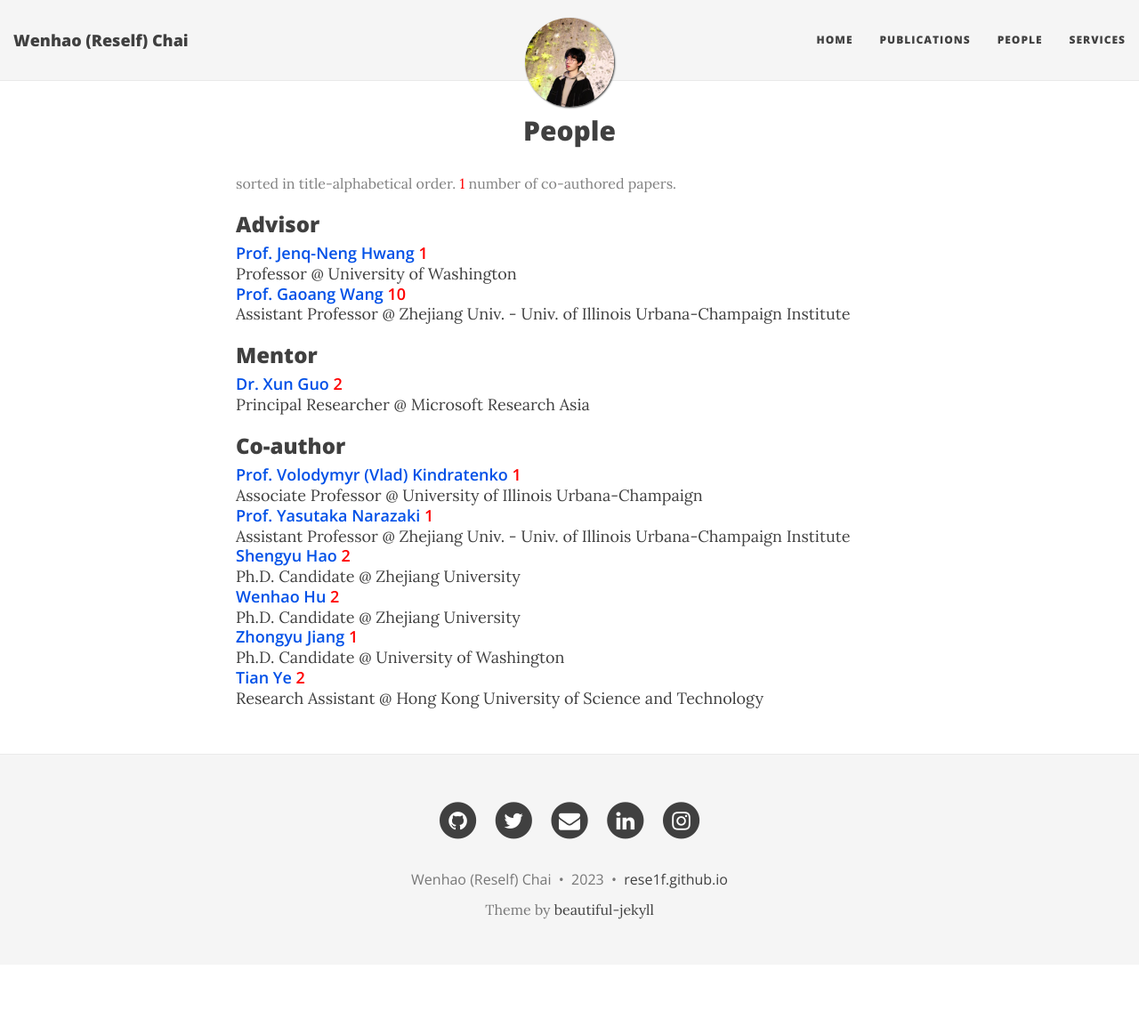
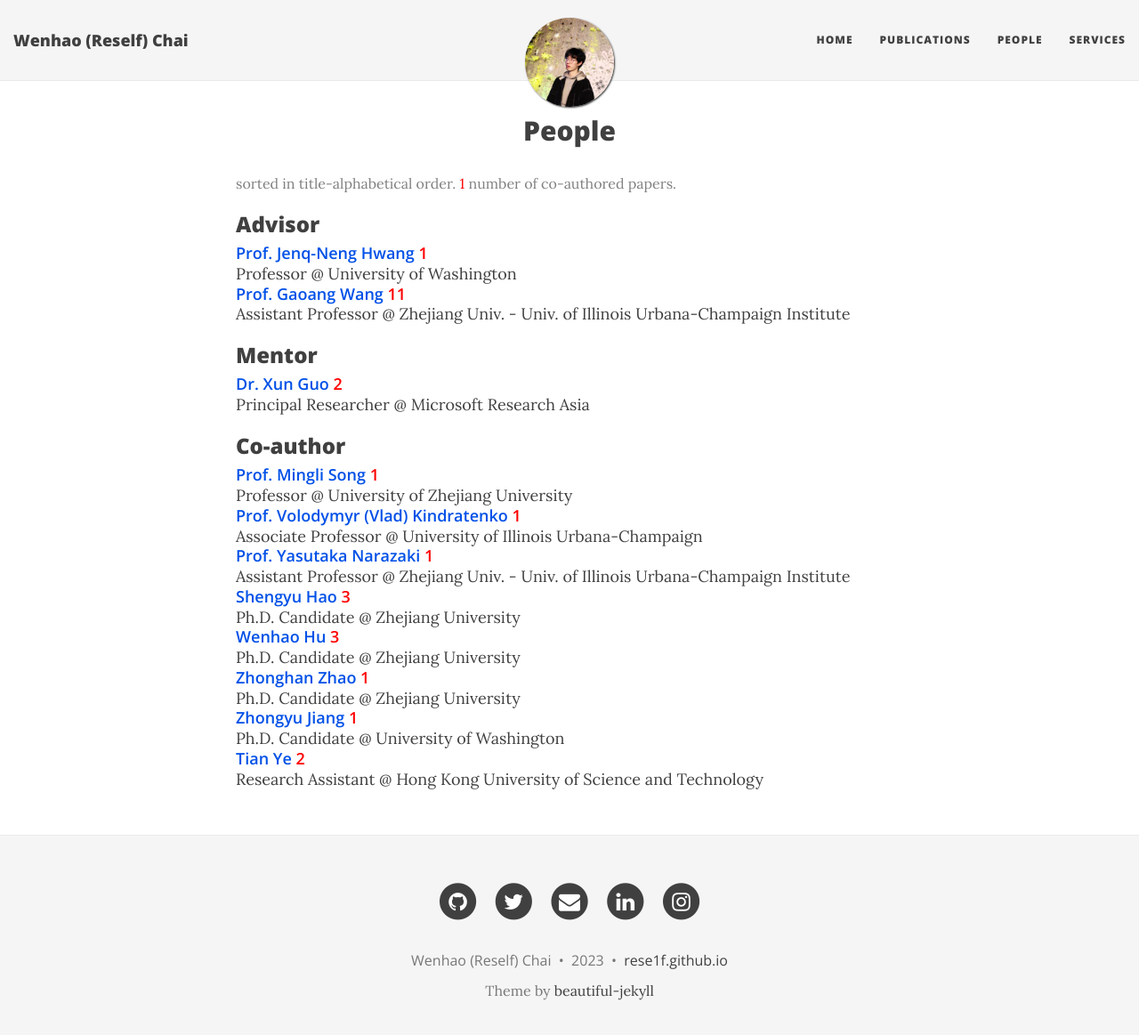
Before and after one commit to hikomal/hikomal.github.io, a Jekyll site: the page built from people.html, in a window 1280 px wide and 1175 px high. Shown: the top 1163 px of the window at 89% size. Built offline with Jekyll 4.4.1, drawn with Linux system fonts in a browser that asks for light colours; nearby versions of some CDN libraries.

Commit message:
Update people.html

```diff
--- a/people.html
+++ b/people.html
@@ -26,7 +26,7 @@ sorted in title-alphabetical order.
 Professor @ University of Washington
 <br>
 
-<h3><a href="https://person.zju.edu.cn/en/gaoangwang">Prof. Gaoang Wang</a><font color="red"> 10 </font></h3>
+<h3><a href="https://person.zju.edu.cn/en/gaoangwang">Prof. Gaoang Wang</a><font color="red"> 11 </font></h3>
 Assistant Professor @ Zhejiang Univ. - Univ. of Illinois Urbana-Champaign Institute
 <br>
 
@@ -40,20 +40,27 @@ Principal Researcher @ Microsoft Research Asia
 
 <h2>Co-author</h2>
 
+<h3><a href="https://person.zju.edu.cn/msong">Prof. Mingli Song</a><font color="red"> 1 </font></h3>
+Professor @ University of Zhejiang University
+<br>
+
 <h3><a href="https://cs.illinois.edu/about/people/faculty/kindrtnk">Prof. Volodymyr (Vlad) Kindratenko</a><font color="red"> 1 </font></h3>
 Associate Professor @ University of Illinois Urbana-Champaign
 <br>
-
 
 <h3><a href="https://person.zju.edu.cn/en/H121007">Prof. Yasutaka Narazaki</a><font color="red"> 1 </font></h3>
 Assistant Professor @ Zhejiang Univ. - Univ. of Illinois Urbana-Champaign Institute
 <br>
 
-<h3><a href="https://scholar.google.com/citations?user=wUVkZOkAAAAJ">Shengyu Hao</a><font color="red"> 2 </font></h3>
+<h3><a href="https://scholar.google.com/citations?user=wUVkZOkAAAAJ">Shengyu Hao</a><font color="red"> 3 </font></h3>
 Ph.D. Candidate @ Zhejiang University
 <br>
 
-<h3><a href="">Wenhao Hu</a><font color="red"> 2 </font></h3>
+<h3><a href="">Wenhao Hu</a><font color="red"> 3 </font></h3>
+Ph.D. Candidate @ Zhejiang University
+<br>
+
+<h3><a href="">Zhonghan Zhao</a><font color="red"> 1 </font></h3>
 Ph.D. Candidate @ Zhejiang University
 <br>
 
```
